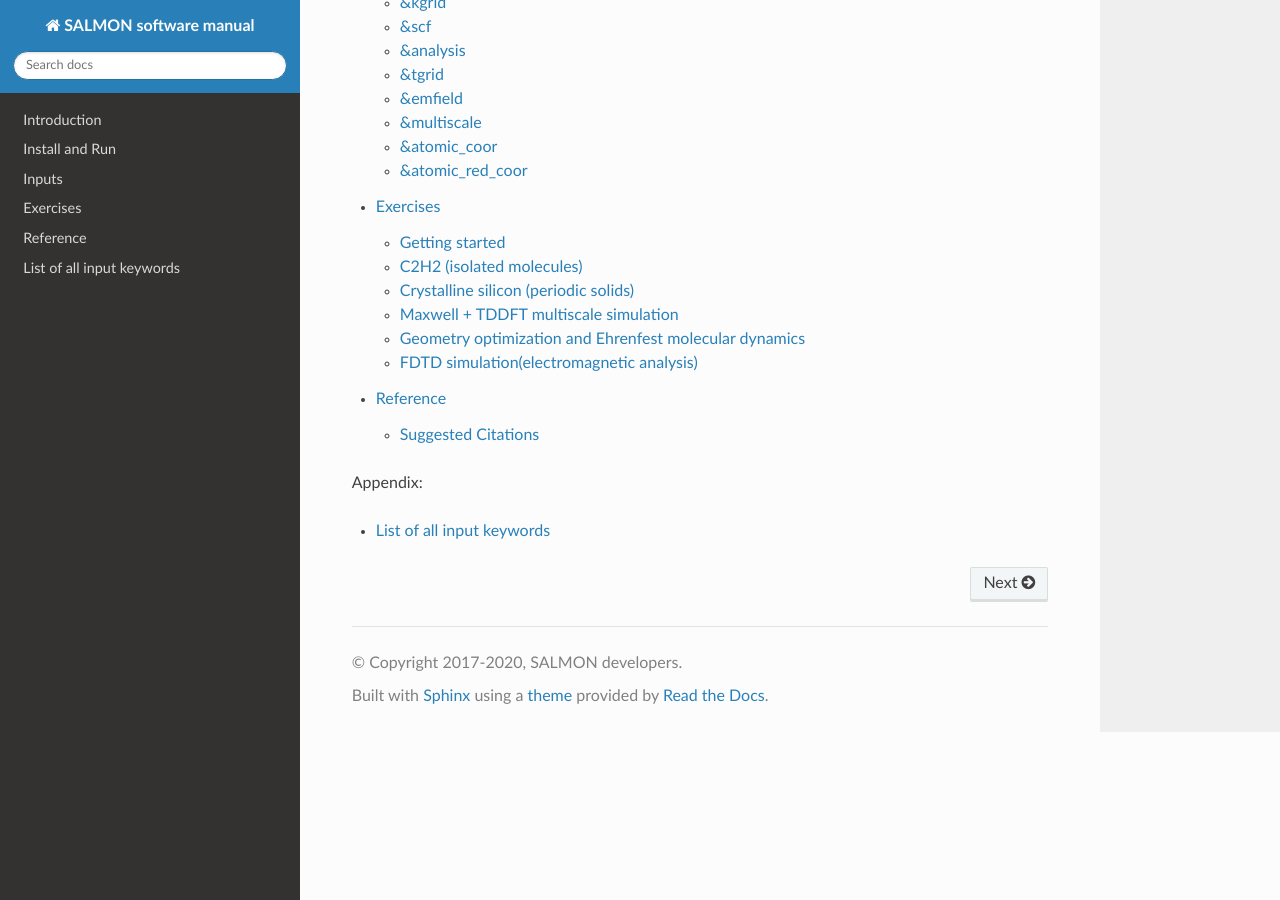
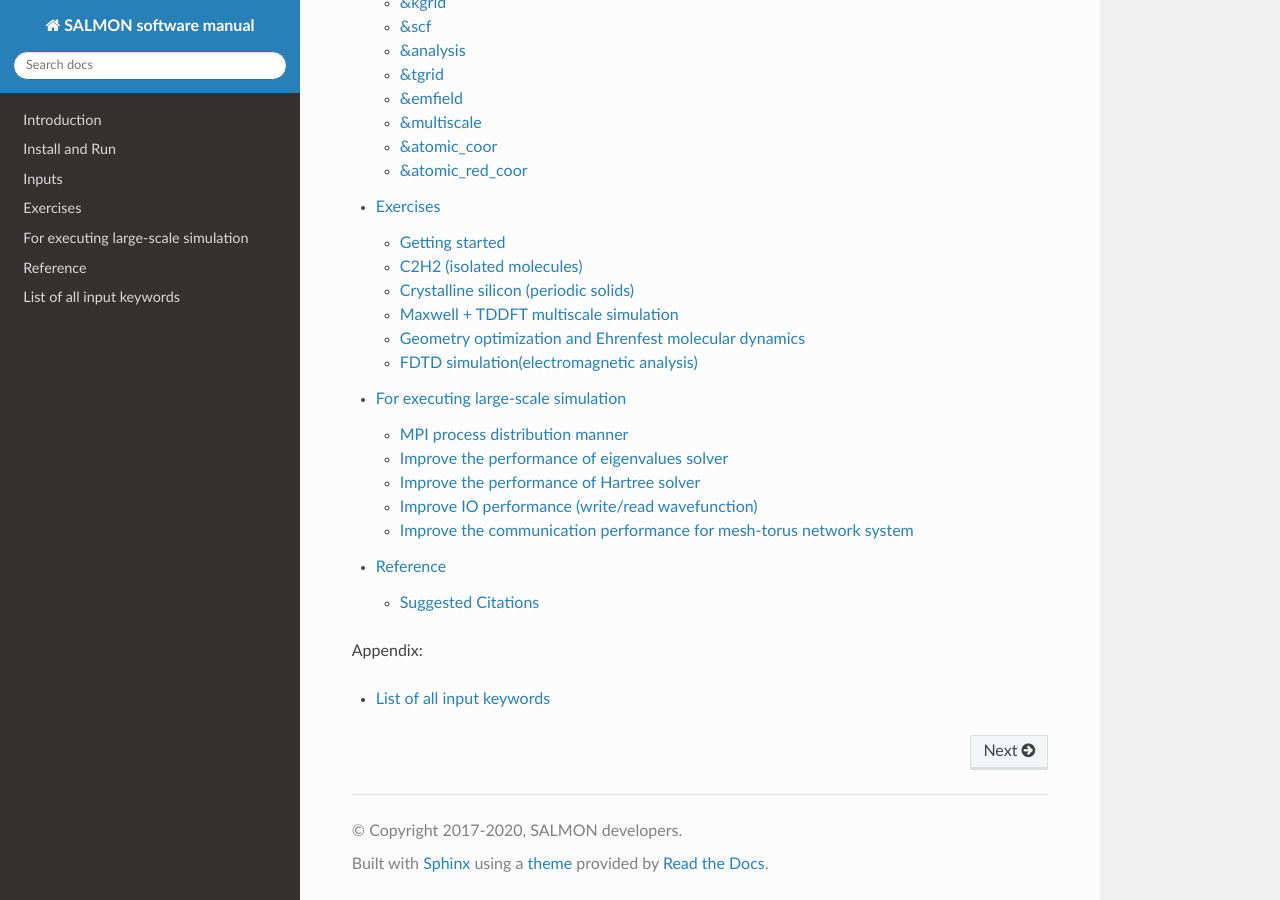
Before and after one commit to SALMON-TDDFT/SALMON-DOCS, a Sphinx documentation site: the page built from source/index.rst, in a window 1280 px wide and 900 px high, scrolled down 925 px. Built offline with Sphinx 7.4.7 and the Read the Docs theme 2.0.0, drawn with Linux system fonts in a browser that asks for light colours; formulas are drawn with MathJax 3; some of the changed lines change nothing that is shown.

Commit message:
Add page: for executing large scale simulation

```diff
--- /dev/null
+++ b/source/for_large_scale_simulation.rst
@@ -0,0 +1,148 @@
+.. _for_large_scale_simulation:
+
+For executing large-scale simulation
+====================================
+
+This page will describes the note of large-scale simulation under world top-level supercomputers.
+Probably, almost all of users no need to read the page.
+If you want the fast simulation on large-scale supercomputers, the page will helps to improve the calculation performance.
+
+MPI process distribution manner
+-------------------------------
+
+SALMON provides three variables to determine the process distribution/allocation.
+
+- ``nproc_k``
+- ``nproc_ob``
+- ``nproc_rgrid(3)``
+
+As the default, SALMON will decides the process distribution automatically.
+However, in many case, the manner will not achieves better performance than explicit assignment.
+
+Our recommended chart of the process distribution as below,
+
+If you use the k-point (k-point is greater than 1):
+
+  - First, process assigns to ``nproc_k``.
+  - Remaining process assigns to ``nproc_ob``.
+  - ``nproc_rgrid = 1, 1, 1`` is best case of this simulation
+
+    - We assume real-space grid (``num_rgrid``) is very small such as 16^3.
+
+Else:
+
+  - First, process assigns to ``nproc_ob``.
+  - Remaining process assigns to ``nproc_rgrid``.
+
+    - If real-space grid size (``num_rgrid(1:3) = al(1:3) / dl(1:3)``) is roughly larger than 64^3, please you consider the balanced distribution manner between ``nproc_rgrid`` and ``nproc_ob``.
+
+Improve the performance of eigenvalues solver
+---------------------------------------------
+
+In DFT calculation, eigenvalues solver is the performance bottleneck in the entire simulation.
+We recommend the ScaLAPACK or EigenExa are used to calculate large-scale simulation.
+You should rebuild the SALMON with ScaLAPACK/EigenExa enabling, could you please read the :any:`install-and-run`.
+
+When executing SALMON, ``yn_scalapack = 'y'`` or ``yn_eigenexa = 'y'`` should be written to your inputfile::
+
+  &parallel
+    yn_scalapack = 'y'         ! use ScaLAPACK to solve eigenvalues
+    !yn_eigenexa  = 'y'        ! use EigenExa
+    yn_scalapack_red_mem = 'y' ! to optimize the reducing memory consumption
+  /
+
+ScaLAPACK/EigenExa solves eigenvalues problem with ``nproc_ob`` process distribution.
+If ``nproc_ob = 1``, ScaLAPACK/EigenExa will performs as same as LAPACK library.
+
+Improve the performance of Hartree solver
+-----------------------------------------
+
+We provide the FFT solver to calculate Poisson equation (Hartree potential) in periodic system.
+You should be satisfy as following conditions to use FFTE::
+
+  num_rgrid(1) mod nproc_rgrid(2) = 0
+  num_rgrid(2) mod nproc_rgrid(2) = 0
+  num_rgrid(2) mod nproc_rgrid(3) = 0
+  num_rgrid(3) mod nproc_rgrid(3) = 0
+
+  The prime factors for number of real-space grids (num_rgrid(1:3)) must be combination of 2, 3 or 5.
+
+
+And ``yn_ffte = 'y'`` is set to input file::
+
+  &parallel
+    yn_ffte = 'y'
+  /
+
+Improve IO performance (write/read wavefunction)
+------------------------------------------------
+
+The almost all of supercomputer provides the distributed filesystem such as Lustre.
+Distributed filesystem has a meta-data server (MDS) and object-storage server (OST).
+OST stores the real user data files, and MDS has the address of OST where user data file.
+When accessing to data files in OST, the process send a query of the OST address to MDS.
+Therefore, the network contention maybe occurs by the query to MDS.
+
+In many implementation of the filesystem, which MDS to query is determined by the directory structure.
+``method_wf_distributor`` and ``nblock_wf_distribute`` are parameters to reduce network contention::
+
+  &control
+    method_wf_distributor = 'slice' ! wavefunction divided stores to a file every orbital function.
+    nblock_wf_distribute  = 32      ! 32 orbital function files store a same directory.
+  /
+
+Improve the communication performance for mesh-torus network system
+-------------------------------------------------------------------
+
+Large-scale supercomputer often adopts a mesh-torus network system such as Cray dragon-fly and Fujitsu Tofu due to expensive costs.
+We implement the specialized MPI process distribution (communicator creation rule) to improve the performance under large-scale mesh-torus network system.
+
+Currently, we provide the communicator creation rule for "Supercomputer Fugaku", which is developed by RIKEN R-CCS and Fujitsu limited.
+Fugaku provides a 6-D mesh-torus network which call as "Tofu-D", user can controls it as 3-D logical network.
+SALMON computes 5-D array (wavefunction(x, y, z, orbital, k-point)) domain, therefore, we desire the maps 3-D network to 5-D array distribution.
+
+We defined as following variables and conditons to assign 3-D mesh-torus network to 5-D array distribution::
+
+  PW           = nproc_ob * nproc_k
+  (PX, PY, PZ) = nproc_rgrid
+  PPN          = '# of process per node' (we recommend value is 4 in Fugaku)
+
+  Requested process shape: (PX, PY, PZ, PW)
+  Tofu-D network    shape: (TX, TY, TZ)
+  Actual process    shape: (TX * PPN, TY, TZ)
+
+  if (process_allocation == 'grid_sequential'):
+    PW  = PW1 * PW2 * PW3
+    PW1 = (TX * PPN) / PX
+    PW2 = TY         / PY
+    PW3 = TZ         / PZ
+    TX  = (PX * PW1) / PPN
+    TY  = PY * PW2
+    TZ  = PZ * PW3
+
+  else if (process_allocation == 'orbital_sequential'):
+    PX  = PX1 * PX2 * PX3
+    PX1 = (TX * PPN) / PW
+    PX2 = TY         / PY
+    PX3 = TZ         / PZ
+    TX  = (PW * PX1) / PPN
+    TY  = PY * PX2
+    TZ  = PZ * PX3
+
+By these condition, you can determine the suitable process distribution and Tofu-D network shape (compute node shape).
+``process_allocation`` input variable controls the order of process distribution.
+It improves dominant communication performance when executing multiple processes each node.
+
+- ``process_allocation = 'grid_sequential'``
+
+  - ``(PX, PY, PZ, PW)``, ``nproc_rgrid`` major ordering
+  - improves ``nproc_rgrid`` related communication performance
+  - communicator: ``s_parallel_info::icomm_r, icomm_x, icomm_y, icomm_z, icomm_xy``
+  - suitable ``theory``: ``'dft'`` and ``'dft_md'``
+
+- ``process_allocation = 'orbital_sequential'``
+
+  - ``(PW, PY, PZ, PX)``, ``nproc_ob`` major ordering
+  - improves ``nproc_ob`` related communication performance
+  - communicator: ``s_parallel_info::icomm_o and icomm_ko``
+  - suitable ``theory``: ``'tddft_response', 'tddft_pulse', 'single_scale_maxwell_tddft'`` and ``'multi_scale_maxwell_tddft'``
--- a/source/index.rst
+++ b/source/index.rst
@@ -12,6 +12,7 @@
    install_and_run
    inputs
    exercises
+   for_large_scale_simulation
    reference
 
 ..   troubleshooting_install
```
